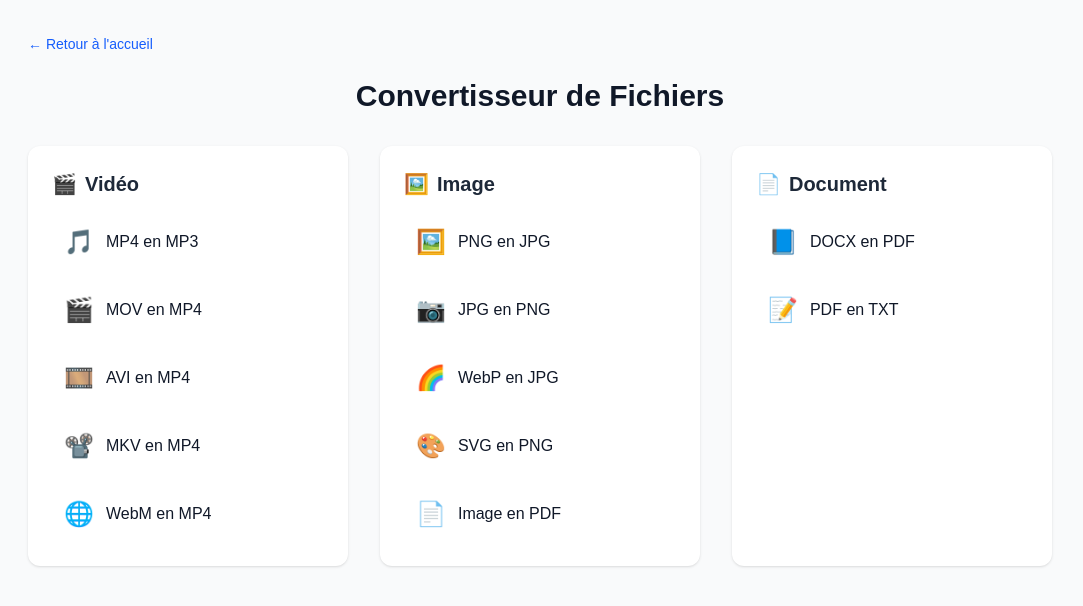
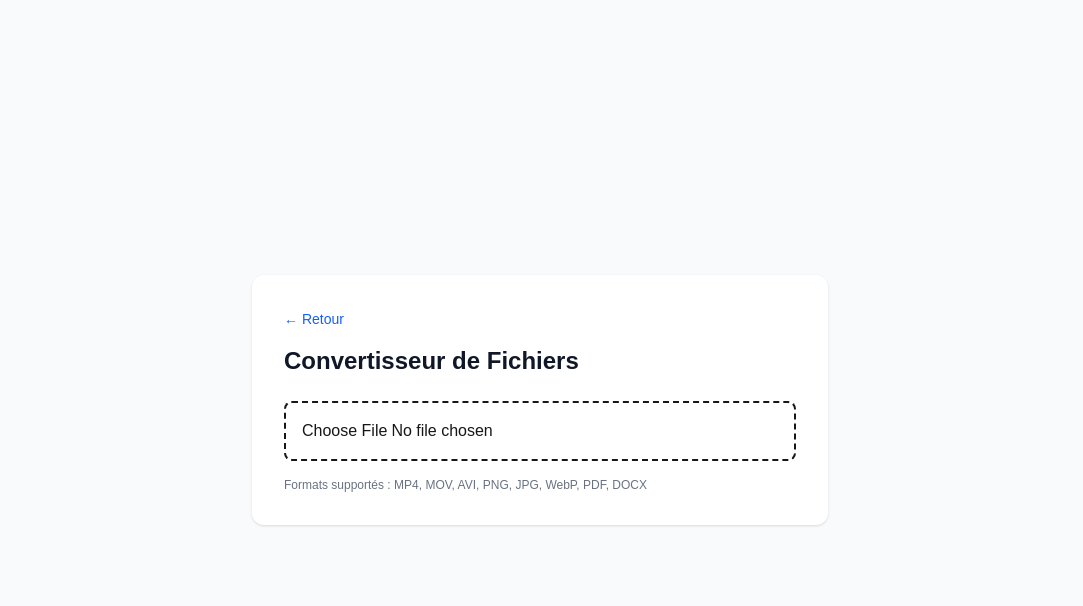
Before and after one commit to Amiral30/quickswitch-app, a Next.js app: page /convert in a window 1280 px wide. Shown: the top 606 px of the page, without its empty margins (100-1183 px from the left). Built offline with nearby package versions, Linux system fonts and the light colour scheme.

Commit message:
refactor: single-page convert with automatic format detection

```diff
--- a/src/app/convert/page.tsx
+++ b/src/app/convert/page.tsx
@@ -1,93 +1,146 @@
-import Link from "next/link";
+'use client'
 
-const converters = {
-  video: [
-    { from: 'mp4', to: 'mp3', label: 'MP4 en MP3', icon: '🎵', accept: 'video/*' },
-    { from: 'mov', to: 'mp4', label: 'MOV en MP4', icon: '🎬', accept: 'video/*' },
-    { from: 'avi', to: 'mp4', label: 'AVI en MP4', icon: '🎞️', accept: 'video/*' },
-    { from: 'mkv', to: 'mp4', label: 'MKV en MP4', icon: '📽️', accept: 'video/*' },
-    { from: 'webm', to: 'mp4', label: 'WebM en MP4', icon: '🌐', accept: 'video/*' },
-  ],
-  image: [
-    { from: 'png', to: 'jpg', label: 'PNG en JPG', icon: '🖼️', accept: 'image/png' },
-    { from: 'jpg', to: 'png', label: 'JPG en PNG', icon: '📷', accept: 'image/jpeg' },
-    { from: 'webp', to: 'jpg', label: 'WebP en JPG', icon: '🌈', accept: 'image/webp' },
-    { from: 'svg', to: 'png', label: 'SVG en PNG', icon: '🎨', accept: 'image/svg+xml' },
-    { from: 'img', to: 'pdf', label: 'Image en PDF', icon: '📄', accept: 'image/*' },
-  ],
-  document: [
-    { from: 'docx', to: 'pdf', label: 'DOCX en PDF', icon: '📘', accept: '.docx,.doc' },
-    { from: 'pdf', to: 'txt', label: 'PDF en TXT', icon: '📝', accept: 'application/pdf' },
-  ]
+import { useState } from 'react'
+import { FFmpeg } from '@ffmpeg/ffmpeg'
+import { fetchFile } from '@ffmpeg/util'
+import Link from 'next/link'
+
+const OUTPUT_FORMATS: Record<string, string[]> = {
+  video: ['mp3', 'wav', 'ogg', 'mp4', 'mov', 'avi'],
+  image: ['jpg', 'png', 'webp', 'gif', 'pdf'],
+  document: ['pdf', 'txt', 'docx']
 }
 
-export default function ConvertHub() {
+function getCategory(filename: string): keyof typeof OUTPUT_FORMATS | null {
+  const ext = filename.split('.').pop()?.toLowerCase() || ''
+  if (['mp4', 'mov', 'avi', 'mkv', 'webm'].includes(ext)) return 'video'
+  if (['png', 'jpg', 'jpeg', 'webp', 'gif', 'svg'].includes(ext)) return 'image'
+  if (['pdf', 'doc', 'docx', 'txt'].includes(ext)) return 'document'
+  return null
+}
+
+export default function ConvertPage() {
+  const [file, setFile] = useState<File | null>(null)
+  const [step, setStep] = useState(1)
+  const [outputFormat, setOutputFormat] = useState('')
+  const [converting, setConverting] = useState(false)
+  const [error, setError] = useState('')
+
+  const handleUpload = (e: React.ChangeEvent<HTMLInputElement>) => {
+    const selectedFile = e.target.files?.[0]
+    if (!selectedFile) return
+
+    setFile(selectedFile)
+    const category = getCategory(selectedFile.name)
+    if (category) setStep(2)
+  }
+
+  const handleConvert = async () => {
+    if (!file || !outputFormat) return
+
+    setConverting(true)
+    setError('')
+
+    try {
+      const ffmpeg = new FFmpeg()
+      await ffmpeg.load()
+
+      const ext = file.name.split('.').pop() || 'mp4'
+      const inputName = `input.${ext}`
+      const outputName = `output.${outputFormat}`
+
+      const fileData = await fetchFile(file)
+      await ffmpeg.writeFile(inputName, fileData)
+
+      await ffmpeg.exec(['-i', inputName, outputName])
+
+      const data = await ffmpeg.readFile(outputName)
+      const uint8 = typeof data === 'string'
+        ? new Uint8Array(data.split('').map(c => c.charCodeAt(0)))
+        : new Uint8Array(data)
+
+      const mimeType = outputFormat === 'mp3' ? 'audio/mp3' :
+                       outputFormat === 'jpg' ? 'image/jpeg' :
+                       outputFormat === 'png' ? 'image/png' :
+                       `video/${outputFormat}`
+
+      const blob = new Blob([uint8], { type: mimeType })
+      const url = URL.createObjectURL(blob)
+      const a = document.createElement('a')
+      a.href = url
+      a.download = file.name.replace(/\.[^.]+$/, `.${outputFormat}`)
+      a.click()
+
+    } catch (err) {
+      setError('Erreur lors de la conversion')
+      console.error(err)
+    } finally {
+      setConverting(false)
+    }
+  }
+
+  const category = file ? getCategory(file.name) : null
+  const outputFormats = category ? OUTPUT_FORMATS[category] : []
+
   return (
-    <div className="min-h-screen bg-gray-50 dark:bg-gray-900 px-4 py-8">
-      <div className="max-w-5xl mx-auto">
-        <Link href="/" className="text-sm text-blue-600 mb-6 inline-block">
-          ← Retour à l'accueil
+    <div className="flex flex-col flex-1 items-center justify-center bg-gray-50 dark:bg-gray-900 min-h-screen px-4">
+      <div className="max-w-xl w-full bg-white dark:bg-gray-800 p-8 rounded-xl shadow-sm">
+        <Link href="/" className="text-sm text-blue-600 mb-4 inline-block">
+          ← Retour
         </Link>
 
-        <h1 className="text-3xl font-bold mb-8 text-gray-900 dark:text-white text-center">
+        <h1 className="text-2xl font-bold mb-6 text-gray-900 dark:text-white">
           Convertisseur de Fichiers
         </h1>
 
-        <div className="grid grid-cols-1 lg:grid-cols-3 gap-8">
-          <div className="bg-white dark:bg-gray-800 p-6 rounded-xl shadow-sm">
-            <h2 className="text-xl font-semibold mb-4 text-gray-800 dark:text-gray-200 flex items-center gap-2">
-              <span>🎬</span> Vidéo
-            </h2>
-            <div className="space-y-3">
-              {converters.video.map(conv => (
-                <Link
-                  key={`${conv.from}-${conv.to}`}
-                  href={`/convert/ffmpeg?from=${conv.from}&to=${conv.to}`}
-                  className="flex items-center gap-3 p-3 rounded-lg hover:bg-gray-100 dark:hover:bg-gray-700 transition"
-                >
-                  <span className="text-2xl">{conv.icon}</span>
-                  <span className="font-medium text-gray-900 dark:text-white">{conv.label}</span>
-                </Link>
-              ))}
+        {step === 1 && (
+          <div>
+            <input
+              type="file"
+              onChange={handleUpload}
+              className="w-full p-4 border-2 border-dashed rounded-lg dark:bg-gray-700"
+            />
+            <p className="text-xs text-gray-500 mt-4">
+              Formats supportés : MP4, MOV, AVI, PNG, JPG, WebP, PDF, DOCX
+            </p>
+          </div>
+        )}
+
+        {step === 2 && file && (
+          <div>
+            <p className="mb-4 text-gray-700 dark:text-gray-300">
+              Fichier : {file.name}
+            </p>
+
+            <div className="mb-4">
+              <label className="block text-sm font-medium mb-2">Format de sortie</label>
+              <select
+                value={outputFormat}
+                onChange={(e) => setOutputFormat(e.target.value)}
+                className="w-full p-3 border rounded-lg dark:bg-gray-700"
+              >
+                <option value="">Sélectionner un format</option>
+                {outputFormats.map(fmt => (
+                  <option key={fmt} value={fmt}>{fmt.toUpperCase()}</option>
+                ))}
+              </select>
             </div>
+
+            <button
+              onClick={handleConvert}
+              disabled={!outputFormat || converting}
+              className="w-full py-3 px-4 bg-blue-600 text-white rounded-lg disabled:opacity-50 hover:bg-blue-700 transition"
+            >
+              {converting ? 'Conversion...' : 'Convertir'}
+            </button>
           </div>
+        )}
 
-          <div className="bg-white dark:bg-gray-800 p-6 rounded-xl shadow-sm">
-            <h2 className="text-xl font-semibold mb-4 text-gray-800 dark:text-gray-200 flex items-center gap-2">
-              <span>🖼️</span> Image
-            </h2>
-            <div className="space-y-3">
-              {converters.image.map(conv => (
-                <Link
-                  key={`${conv.from}-${conv.to}`}
-                  href={`/convert/image/${conv.from}-${conv.to}`}
-                  className="flex items-center gap-3 p-3 rounded-lg hover:bg-gray-100 dark:hover:bg-gray-700 transition"
-                >
-                  <span className="text-2xl">{conv.icon}</span>
-                  <span className="font-medium text-gray-900 dark:text-white">{conv.label}</span>
-                </Link>
-              ))}
-            </div>
-          </div>
-
-          <div className="bg-white dark:bg-gray-800 p-6 rounded-xl shadow-sm">
-            <h2 className="text-xl font-semibold mb-4 text-gray-800 dark:text-gray-200 flex items-center gap-2">
-              <span>📄</span> Document
-            </h2>
-            <div className="space-y-3">
-              {converters.document.map(conv => (
-                <Link
-                  key={`${conv.from}-${conv.to}`}
-                  href={`/convert/document/${conv.from}-${conv.to}`}
-                  className="flex items-center gap-3 p-3 rounded-lg hover:bg-gray-100 dark:hover:bg-gray-700 transition"
-                >
-                  <span className="text-2xl">{conv.icon}</span>
-                  <span className="font-medium text-gray-900 dark:text-white">{conv.label}</span>
-                </Link>
-              ))}
-            </div>
-          </div>
-        </div>
+        {error && (
+          <p className="text-red-500 text-sm mt-4 p-3 bg-red-50 dark:bg-red-900/20 rounded">
+            {error}
+          </p>
+        )}
       </div>
     </div>
   )
```
